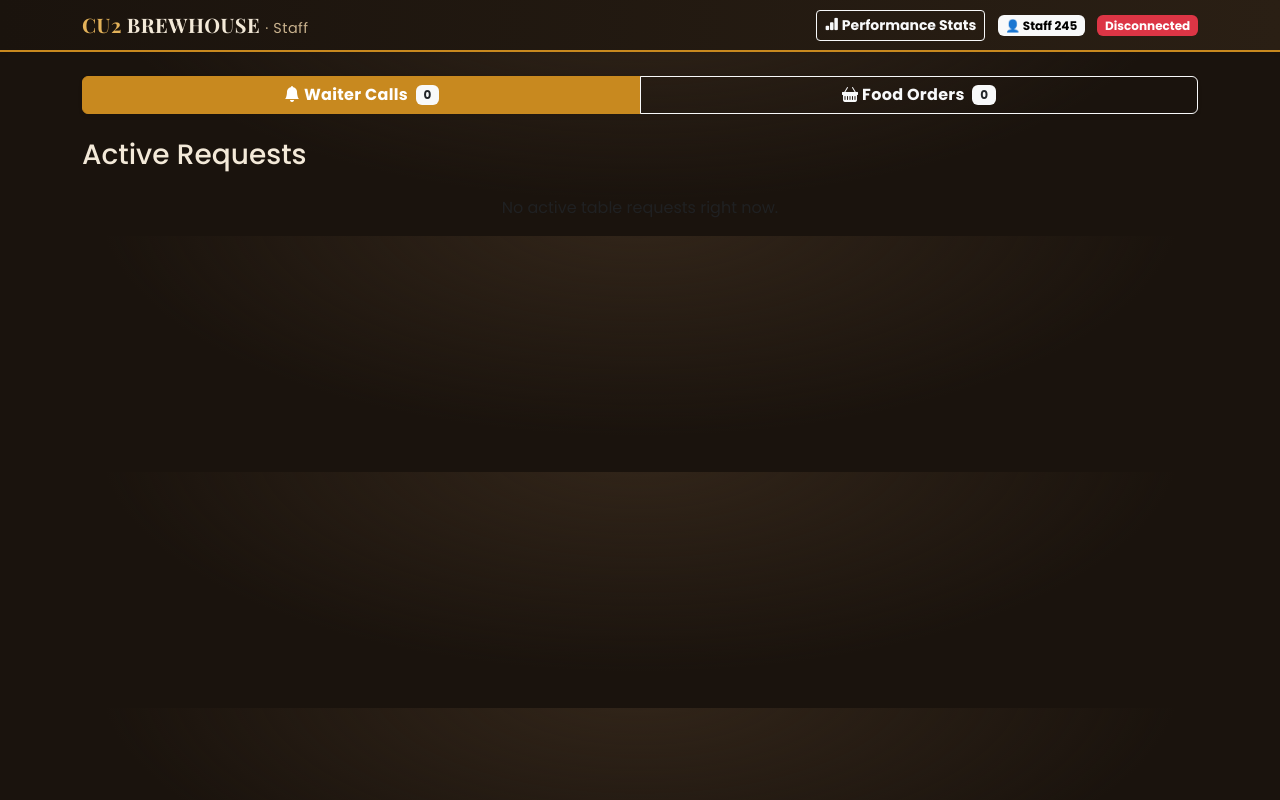
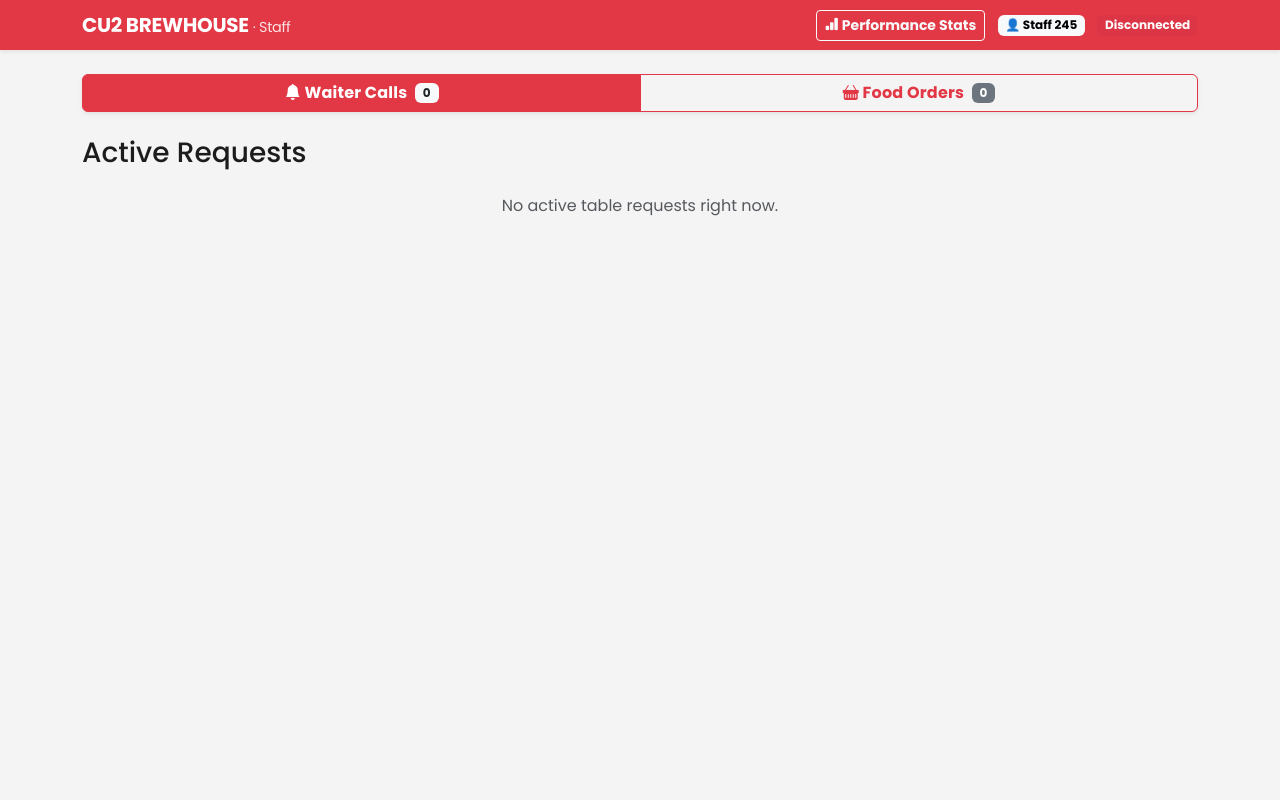
Before and after one commit to Manikanta-Chilaka/waiter-calling-system, a Flask app: page /waiter in a window 1280 px wide. Run offline with Flask 3, Linux system fonts and the light colour scheme; data that the repository does not hold is empty; some libraries are stand-ins or nearby versions.

Commit message:
Reskin UI with Zomato-inspired theme (red on white)
Replace the boho-brewhouse look with a clean Zomato-style theme: signature
red (#e23744) on white, card-based layout, Poppins throughout. Waiter
dashboard converted from dark to light with a red navbar; order status
badges/buttons recoloured (red NEW, orange Preparing, green Served).
Keeps the CU2 Brewhouse name (styled like Zomato, not impersonating it).

Co-Authored-By: Claude Opus 4.8 (1M context) <noreply@anthropic.com>

```diff
--- a/static/script.js
+++ b/static/script.js
@@ -8,8 +8,8 @@ function switchTab(tabId) {
     const pane = document.getElementById(tabId);
     if (pane) pane.style.display = 'block';
 
-    // Waiter page uses outline-light for inactive; customer uses outline-primary.
-    const outlineClass = document.getElementById('staffIdDisplay') ? 'btn-outline-light' : 'btn-outline-primary';
+    // Inactive tabs use the red outline style on both pages.
+    const outlineClass = 'btn-outline-primary';
     document.querySelectorAll('.tab-btn').forEach(btn => {
         if (btn.dataset.tab === tabId) {
             btn.classList.add('btn-primary');
@@ -395,14 +395,14 @@ async function loadOrders() {
 
 function orderItemsHtml(order) {
     return (order.items || []).map(li =>
-        `<li class="d-flex justify-content-between"><span>${li.qty} × ${li.name}</span><span class="text-light">₹${li.price * li.qty}</span></li>`
+        `<li class="d-flex justify-content-between"><span>${li.qty} × ${li.name}</span><span class="text-muted">₹${li.price * li.qty}</span></li>`
     ).join('');
 }
 
 function orderStatusMeta(status) {
-    if (status === 'new')       return { label: 'NEW',       badge: 'bg-warning text-dark' };
-    if (status === 'preparing') return { label: 'PREPARING', badge: 'bg-info text-dark' };
-    return { label: 'SERVED', badge: 'bg-success' };
+    if (status === 'new')       return { label: 'NEW',       badge: 'text-bg-danger' };
+    if (status === 'preparing') return { label: 'PREPARING', badge: 'text-bg-warning' };
+    return { label: 'SERVED', badge: 'text-bg-success' };
 }
 
 function renderOrderCardInner(order) {
@@ -415,13 +415,13 @@ function renderOrderCardInner(order) {
         actionBtn = `<button class="btn btn-success w-100 fw-bold" onclick="updateOrderStatus(${order.id}, 'served')">Mark Served</button>`;
     }
     return `
-      <div class="card bg-secondary text-white shadow rounded-3 h-100 border-0">
+      <div class="card rounded-3 h-100">
         <div class="card-body d-flex flex-column">
           <div class="d-flex justify-content-between align-items-center mb-2">
             <h5 class="card-title fw-bold mb-0">Table ${order.table_number}</h5>
             <span class="badge ${meta.badge}">${meta.label}</span>
           </div>
-          <p class="small text-light mb-2">Order #${order.id} • ${time}</p>
+          <p class="small text-muted mb-2">Order #${order.id} • ${time}</p>
           <ul class="list-unstyled mb-3">${orderItemsHtml(order)}</ul>
           <div class="fw-bold mb-3 border-top pt-2">Total: ₹${order.total}</div>
           <div class="mt-auto">${actionBtn}</div>
@@ -551,7 +551,7 @@ async function showStats() {
         stats.forEach((s, index) => {
             const isMe = s.waiter === CURRENT_STAFF_ID;
             html += `
-            <li class="list-group-item bg-secondary text-white d-flex justify-content-between align-items-center ${isMe ? 'border border-warning' : ''}">
+            <li class="list-group-item d-flex justify-content-between align-items-center ${isMe ? 'border border-danger' : ''}">
                 <div>
                     <span class="badge bg-dark me-2">#${index + 1}</span>
                     ${s.waiter} ${isMe ? '(You)' : ''}
--- a/static/style.css
+++ b/static/style.css
@@ -1,164 +1,159 @@
 /* ============================================================
-   CU2 BREWHOUSE — Boho Brewhouse Theme
+   Zomato-inspired theme — signature red on clean white.
    ------------------------------------------------------------
    Palette:
-     Espresso   #241a12  dark surfaces / text
-     Parchment  #f6efe2  light background
-     Cream      #fffdf8  cards
-     Amber gold #c8891f  primary accent — "the brew"
-     Amber dk   #a8721a  hover
-     Amber lite #e3b25a  bright accents on dark
-     Terracotta #b5502f  secondary accent (Preparing)
-     Sage green #5f7a4f  success / veg / greenery
-     Tan        #e6dac2  borders on light
-     Muted      #7a6a55  secondary text
+     Zomato red   #e23744  primary / brand
+     Red dark     #cb202d
+     Red hover    #c72c3b
+     Page bg      #f4f4f5  light grey
+     Card         #ffffff
+     Text         #1c1c1c
+     Muted        #696969
+     Border       #e8e8e8
+     Green        #267e3e  veg / served
+     Orange       #f0801f  preparing
    ============================================================ */
 
 :root {
-    --cu2-espresso:   #241a12;
-    --cu2-espresso-2: #2f2419;
-    --cu2-parchment:  #f6efe2;
-    --cu2-cream:      #fffdf8;
-    --cu2-amber:      #c8891f;
-    --cu2-amber-dark: #a8721a;
-    --cu2-amber-lite: #e3b25a;
-    --cu2-terracotta: #b5502f;
-    --cu2-sage:       #5f7a4f;
-    --cu2-tan:        #e6dac2;
-    --cu2-muted:      #7a6a55;
+    --z-red:       #e23744;
+    --z-red-dark:  #cb202d;
+    --z-red-hover: #c72c3b;
+    --z-bg:        #f4f4f5;
+    --z-card:      #ffffff;
+    --z-text:      #1c1c1c;
+    --z-muted:     #696969;
+    --z-border:    #e8e8e8;
+    --z-green:     #267e3e;
+    --z-orange:    #f0801f;
 }
 
 /* ---------- Base ---------- */
 body {
     font-family: 'Poppins', 'Segoe UI', Roboto, sans-serif;
-    color: var(--cu2-espresso);
+    color: var(--z-text);
+    background: var(--z-bg);
     transition: background-color 0.3s ease;
 }
 
-/* Customer background — warm parchment with a soft glow */
 .customer-bg {
-    background:
-        radial-gradient(1100px 480px at 50% -12%, #efe2cd 0%, rgba(239,226,205,0) 60%),
-        linear-gradient(180deg, #f6efe2 0%, #f1e7d5 100%);
+    background: var(--z-bg);
     min-height: 100vh;
 }
-
-/* Waiter dashboard — deep espresso */
 .dashboard-bg {
-    background:
-        radial-gradient(900px 380px at 50% -12%, #33261a 0%, rgba(51,38,26,0) 60%),
-        #1a130d !important;
-    color: #f3e9d8 !important;
+    background: var(--z-bg) !important;
+    color: var(--z-text) !important;
+    min-height: 100vh;
 }
 
 /* ---------- Brand ---------- */
 .cu2-header { padding-top: .25rem; }
 .cu2-logo {
-    font-family: 'Playfair Display', Georgia, serif;
-    font-weight: 800;
-    font-size: 2.1rem;
-    letter-spacing: 1px;
+    font-family: 'Poppins', sans-serif;
+    font-weight: 700;
+    font-size: 2rem;
+    letter-spacing: -0.5px;
     line-height: 1;
-    color: var(--cu2-espresso);
+    color: var(--z-red);
 }
-.cu2-logo span { color: var(--cu2-amber); }
+.cu2-logo span { color: var(--z-text); }
 .cu2-tagline {
     font-size: .72rem;
-    letter-spacing: 3px;
+    letter-spacing: 2px;
     text-transform: uppercase;
-    color: var(--cu2-muted);
+    color: var(--z-muted);
     margin-top: .35rem;
 }
-.dashboard-bg .cu2-logo { color: #f3e9d8; }
 
 /* ---------- Buttons (retheme Bootstrap tokens) ---------- */
 .btn-primary {
-    --bs-btn-bg: var(--cu2-amber);
-    --bs-btn-border-color: var(--cu2-amber);
-    --bs-btn-hover-bg: var(--cu2-amber-dark);
-    --bs-btn-hover-border-color: var(--cu2-amber-dark);
-    --bs-btn-active-bg: var(--cu2-amber-dark);
-    --bs-btn-active-border-color: var(--cu2-amber-dark);
-    --bs-btn-disabled-bg: var(--cu2-amber);
-    --bs-btn-disabled-border-color: var(--cu2-amber);
+    --bs-btn-bg: var(--z-red);
+    --bs-btn-border-color: var(--z-red);
+    --bs-btn-hover-bg: var(--z-red-hover);
+    --bs-btn-hover-border-color: var(--z-red-hover);
+    --bs-btn-active-bg: var(--z-red-dark);
+    --bs-btn-active-border-color: var(--z-red-dark);
+    --bs-btn-disabled-bg: var(--z-red);
+    --bs-btn-disabled-border-color: var(--z-red);
     --bs-btn-color: #fff;
     --bs-btn-hover-color: #fff;
     --bs-btn-active-color: #fff;
     --bs-btn-disabled-color: #fff;
 }
 .btn-outline-primary {
-    --bs-btn-color: var(--cu2-amber-dark);
-    --bs-btn-border-color: var(--cu2-amber);
-    --bs-btn-hover-bg: var(--cu2-amber);
-    --bs-btn-hover-border-color: var(--cu2-amber);
+    --bs-btn-color: var(--z-red);
+    --bs-btn-border-color: var(--z-red);
+    --bs-btn-hover-bg: var(--z-red);
+    --bs-btn-hover-border-color: var(--z-red);
     --bs-btn-hover-color: #fff;
-    --bs-btn-active-bg: var(--cu2-amber-dark);
-    --bs-btn-active-border-color: var(--cu2-amber-dark);
+    --bs-btn-active-bg: var(--z-red-dark);
+    --bs-btn-active-border-color: var(--z-red-dark);
 }
 .btn-success {
-    --bs-btn-bg: var(--cu2-sage);
-    --bs-btn-border-color: var(--cu2-sage);
-    --bs-btn-hover-bg: #4e6641;
-    --bs-btn-hover-border-color: #4e6641;
-    --bs-btn-active-bg: #4e6641;
+    --bs-btn-bg: var(--z-green);
+    --bs-btn-border-color: var(--z-green);
+    --bs-btn-hover-bg: #1f6b34;
+    --bs-btn-hover-border-color: #1f6b34;
+    --bs-btn-active-bg: #1f6b34;
     --bs-btn-color: #fff;
     --bs-btn-hover-color: #fff;
 }
 .btn-info {
-    --bs-btn-bg: var(--cu2-terracotta);
-    --bs-btn-border-color: var(--cu2-terracotta);
-    --bs-btn-hover-bg: #99401f;
-    --bs-btn-hover-border-color: #99401f;
+    --bs-btn-bg: var(--z-orange);
+    --bs-btn-border-color: var(--z-orange);
+    --bs-btn-hover-bg: #d86e10;
+    --bs-btn-hover-border-color: #d86e10;
     --bs-btn-color: #fff;
     --bs-btn-hover-color: #fff;
     --bs-btn-active-color: #fff;
 }
 
-/* Accent text/badges */
-.text-primary { color: var(--cu2-amber-dark) !important; }
-.text-success { color: var(--cu2-sage) !important; }
+.text-primary { color: var(--z-red) !important; }
+.text-success { color: var(--z-green) !important; }
 
-/* ---------- Tab switcher ---------- */
-.tab-btn { letter-spacing: .3px; }
+/* ---------- Tabs ---------- */
+.tab-btn { letter-spacing: .2px; }
 
 /* ---------- Customer: call card ---------- */
 .interactive-card {
-    border: 1px solid var(--cu2-tan);
+    border: 1px solid var(--z-border);
+    border-radius: 16px;
     transition: transform 0.2s ease, box-shadow 0.2s ease;
-    background: var(--cu2-cream);
+    background: var(--z-card);
 }
 .interactive-card:hover {
-    transform: translateY(-5px);
-    box-shadow: 0 15px 30px rgba(60,40,15,0.12) !important;
+    transform: translateY(-4px);
+    box-shadow: 0 12px 28px rgba(0,0,0,0.10) !important;
 }
 .call-btn {
     transition: all 0.2s;
-    background: linear-gradient(45deg, var(--cu2-amber), var(--cu2-amber-dark));
+    background: var(--z-red);
     border: none;
     color: #fff;
 }
 .call-btn:hover {
-    transform: scale(1.05);
-    box-shadow: 0 10px 20px rgba(200, 137, 31, 0.35);
+    transform: scale(1.03);
+    background: var(--z-red-hover);
+    box-shadow: 0 10px 20px rgba(226, 55, 68, 0.30);
     color: #fff;
 }
-.call-btn:active { transform: scale(0.95); }
+.call-btn:active { transform: scale(0.97); }
 
 /* ---------- Customer: menu ---------- */
 #menuContainer h5 {
-    font-family: 'Playfair Display', Georgia, serif;
+    font-family: 'Poppins', sans-serif;
     font-weight: 700;
-    color: var(--cu2-espresso);
-    border-bottom: 2px solid var(--cu2-amber) !important;
+    color: var(--z-text);
+    border-bottom: 2px solid var(--z-red) !important;
 }
 .menu-item {
-    background: var(--cu2-cream);
-    border: 1px solid var(--cu2-tan) !important;
+    background: var(--z-card);
+    border: 1px solid var(--z-border) !important;
+    border-radius: 12px;
     transition: transform 0.15s ease, box-shadow 0.15s ease;
 }
 .menu-item:hover {
     transform: translateY(-2px);
-    box-shadow: 0 6px 16px rgba(60,40,15,0.10) !important;
+    box-shadow: 0 6px 16px rgba(0,0,0,0.08) !important;
 }
 
 /* Veg / Non-veg indicator (standard India convention) */
@@ -175,40 +170,49 @@ body {
 
 /* Sticky cart bar */
 #cartBar {
-    background: linear-gradient(90deg, var(--cu2-espresso), var(--cu2-espresso-2)) !important;
-    border-top: 2px solid var(--cu2-amber);
+    background: var(--z-card) !important;
+    color: var(--z-text) !important;
+    border-top: 1px solid var(--z-border);
+    box-shadow: 0 -4px 14px rgba(0,0,0,0.08);
 }
 
 /* ---------- Waiter: navbar ---------- */
-.navbar.bg-black {
-    background: linear-gradient(90deg, #1a130d, #2a1f14) !important;
-    border-bottom: 2px solid var(--cu2-amber);
+.zomato-navbar {
+    background: var(--z-red) !important;
+    border-bottom: none;
 }
 .navbar-brand {
-    font-family: 'Playfair Display', Georgia, serif;
-    color: var(--cu2-amber-lite) !important;
-    letter-spacing: .5px;
+    font-family: 'Poppins', sans-serif;
+    font-weight: 700;
+    color: #fff !important;
+    letter-spacing: -0.3px;
 }
 
-/* ---------- Waiter: cards ---------- */
+/* ---------- Waiter: cards (light) ---------- */
 .request-card .card,
-.order-card .card,
-.dashboard-bg .card.bg-secondary {
-    background: #2b2118 !important;
-    border: 1px solid #3d2f20 !important;
-    color: #f3e9d8 !important;
-    transition: transform 0.2s, background-color 0.3s;
+.order-card .card {
+    background: var(--z-card) !important;
+    border: 1px solid var(--z-border) !important;
+    color: var(--z-text) !important;
+    box-shadow: 0 2px 10px rgba(0,0,0,0.06);
+    transition: transform 0.2s, box-shadow 0.2s;
 }
 .request-card.accepted .card {
-    border-left: 5px solid var(--cu2-sage) !important;
-    background: #22301d !important;
+    border-left: 4px solid var(--z-green) !important;
+    background: #f5faf6 !important;
 }
-.dashboard-bg .modal-content.bg-dark {
-    background: #241a12 !important;
-    border: 1px solid #3d2f20;
+/* keep secondary text readable on white cards */
+.request-card .card .text-light,
+.order-card .card .text-light { color: var(--z-muted) !important; }
+
+/* Stats modal (light) */
+.modal-content.bg-dark {
+    background: var(--z-card) !important;
+    color: var(--z-text) !important;
+    border: 1px solid var(--z-border);
 }
 
-/* New request / order attention flash (amber) */
+/* New request / order attention flash (red) */
 .request-card.new-request .card,
 .order-card.new-request .card {
     animation: flashInfo 2s infinite;
@@ -216,7 +220,7 @@ body {
 
 /* ---------- Animations ---------- */
 @keyframes flashInfo {
-    0%   { box-shadow: 0 0 0 0 rgba(200, 137, 31, 0.45); border-left: 5px solid transparent; }
-    50%  { box-shadow: 0 0 15px 5px rgba(200, 137, 31, 0.25); border-left: 5px solid var(--cu2-amber); }
-    100% { box-shadow: 0 0 0 0 rgba(200, 137, 31, 0.45); border-left: 5px solid transparent; }
+    0%   { box-shadow: 0 0 0 0 rgba(226, 55, 68, 0.45); }
+    50%  { box-shadow: 0 0 14px 4px rgba(226, 55, 68, 0.25); }
+    100% { box-shadow: 0 0 0 0 rgba(226, 55, 68, 0.45); }
 }
--- a/templates/waiter.html
+++ b/templates/waiter.html
@@ -11,17 +11,17 @@
     <!-- Brand fonts -->
     <link rel="preconnect" href="https://fonts.googleapis.com">
     <link rel="preconnect" href="https://fonts.gstatic.com" crossorigin>
-    <link href="https://fonts.googleapis.com/css2?family=Playfair+Display:wght@600;700;800&family=Poppins:wght@400;500;600;700&display=swap" rel="stylesheet">
+    <link href="https://fonts.googleapis.com/css2?family=Poppins:wght@400;500;600;700;800&display=swap" rel="stylesheet">
 
     <link rel="stylesheet" href="/static/style.css">
 
     <script src="https://cdn.socket.io/4.5.4/socket.io.min.js"></script>
 </head>
 
-<body class="bg-dark text-white dashboard-bg">
-    <nav class="navbar navbar-dark bg-black shadow-sm mb-4">
+<body class="dashboard-bg">
+    <nav class="navbar navbar-dark zomato-navbar shadow-sm mb-4">
         <div class="container">
-            <span class="navbar-brand mb-0 h1 fw-bold">CU2 <span style="color:#f3e9d8;">BREWHOUSE</span> <small class="fw-normal" style="font-size:.9rem; color:#c9b28e; font-family:'Poppins',sans-serif;">· Staff</small></span>
+            <span class="navbar-brand mb-0 h1 fw-bold">CU2 BREWHOUSE <small class="fw-normal" style="font-size:.9rem; opacity:.85;">· Staff</small></span>
             <div>
                 <button class="btn btn-outline-light btn-sm me-2 fw-bold" onclick="showStats()"><i class="bi bi-bar-chart-fill"></i> Performance Stats</button>
                 <span class="badge text-bg-light me-2 fw-bold" id="staffIdDisplay"></span>
@@ -38,9 +38,9 @@
                 <i class="bi bi-bell-fill"></i> Waiter Calls
                 <span class="badge bg-light text-dark ms-1" id="callsCount">0</span>
             </button>
-            <button type="button" class="btn btn-outline-light fw-bold tab-btn" data-tab="ordersTab">
+            <button type="button" class="btn btn-outline-primary fw-bold tab-btn" data-tab="ordersTab">
                 <i class="bi bi-basket-fill"></i> Food Orders
-                <span class="badge bg-light text-dark ms-1" id="ordersCount">0</span>
+                <span class="badge bg-secondary ms-1" id="ordersCount">0</span>
             </button>
         </div>
 
@@ -68,11 +68,11 @@
     <!-- Hidden Template for Cloning (waiter calls) -->
     <template id="requestTemplate">
         <div class="col-md-4 mb-4 request-card">
-            <div class="card bg-secondary text-white shadow rounded-3 h-100 border-0">
+            <div class="card rounded-3 h-100">
                 <div class="card-body d-flex flex-column">
                     <h5 class="card-title fw-bold">Table <span class="table-number"></span></h5>
                     <p class="card-text status-text mb-4 text-warning">Waiting...</p>
-                    <p class="small text-light mb-2 time-ago">Just now</p>
+                    <p class="small text-muted mb-2 time-ago">Just now</p>
 
                     <div class="mt-auto action-buttons">
                         <button class="btn btn-primary w-100 mb-2 accept-btn fw-bold">Accept Request</button>
@@ -87,10 +87,10 @@
     <!-- Stats Modal -->
     <div class="modal fade" id="statsModal" tabindex="-1" aria-labelledby="statsModalLabel" aria-hidden="true">
         <div class="modal-dialog">
-            <div class="modal-content bg-dark text-white">
-                <div class="modal-header border-secondary">
-                    <h5 class="modal-title fw-bold" id="statsModalLabel"><i class="bi bi-graph-up"></i> Performance Stats</h5>
-                    <button type="button" class="btn-close btn-close-white" data-bs-dismiss="modal" aria-label="Close"></button>
+            <div class="modal-content bg-dark">
+                <div class="modal-header">
+                    <h5 class="modal-title fw-bold" id="statsModalLabel"><i class="bi bi-graph-up text-primary"></i> Performance Stats</h5>
+                    <button type="button" class="btn-close" data-bs-dismiss="modal" aria-label="Close"></button>
                 </div>
                 <div class="modal-body" id="statsBody">
                     <div class="text-center">Loading stats...</div>
```
Also changed, not shown: templates/customer.html (+4 -4 lines).
